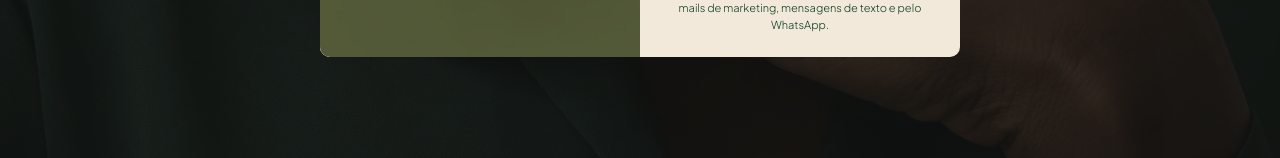
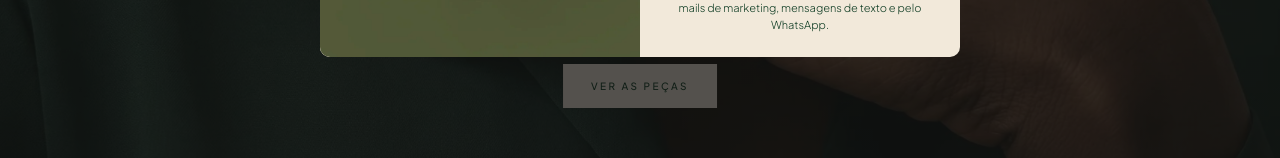
Before and after one commit to yasminbrevesr/sitange, a Next.js app: page / in a window 1280 px wide. Shown: the part 596-754 px from the top of the page. Built offline with nearby package versions, Linux system fonts and the light colour scheme; no server answers; the database is empty.

Commit message:
Abertura: botão embaixo do anel
Co-Authored-By: Claude Opus 5.5 <noreply@anthropic.com>
Claude-Session: https://claude.ai/code/session_0152DoW87yE4AXaZNeppxjXK

```diff
--- a/components/HeroIntro.tsx
+++ b/components/HeroIntro.tsx
@@ -40,7 +40,7 @@ export function HeroIntro() {
         <div className="absolute inset-0 bg-[radial-gradient(ellipse_46%_30%_at_50%_50%,rgba(18,18,18,0.42),transparent_75%)]" />
       </div>
 
-      <div className="relative z-10 flex flex-col items-center px-6 text-center [text-shadow:0_1px_14px_rgba(18,18,18,0.55)]">
+      <div className="relative z-10 flex flex-col items-center px-6 pb-[76px] text-center [text-shadow:0_1px_14px_rgba(18,18,18,0.55)]">
         <h1
           id="hero-titulo"
           className="text-[20px] font-medium uppercase leading-[1.7] tracking-[0.38em] [text-shadow:0_2px_18px_rgba(18,18,18,0.7),0_0_2px_rgba(18,18,18,0.5)] md:text-[30px]"
@@ -54,13 +54,15 @@ export function HeroIntro() {
             <Dot />
           </span>
         </h1>
-        <Link
-          href="#as-pecas"
-          className="rotulo mt-8 inline-flex min-h-11 items-center bg-creme-claro px-7 text-[10px] text-verde hover:bg-laranja hover:text-tinta"
-        >
-          Ver as peças
-        </Link>
       </div>
+
+      {/* botão embaixo, abaixo do anel, para não cobrir a peça */}
+      <Link
+        href="#as-pecas"
+        className="rotulo absolute bottom-[12svh] left-1/2 z-10 inline-flex min-h-11 -translate-x-1/2 items-center whitespace-nowrap bg-creme-claro px-7 text-[10px] text-verde hover:bg-laranja hover:text-tinta"
+      >
+        Ver as peças
+      </Link>
     </section>
   );
 }
```
